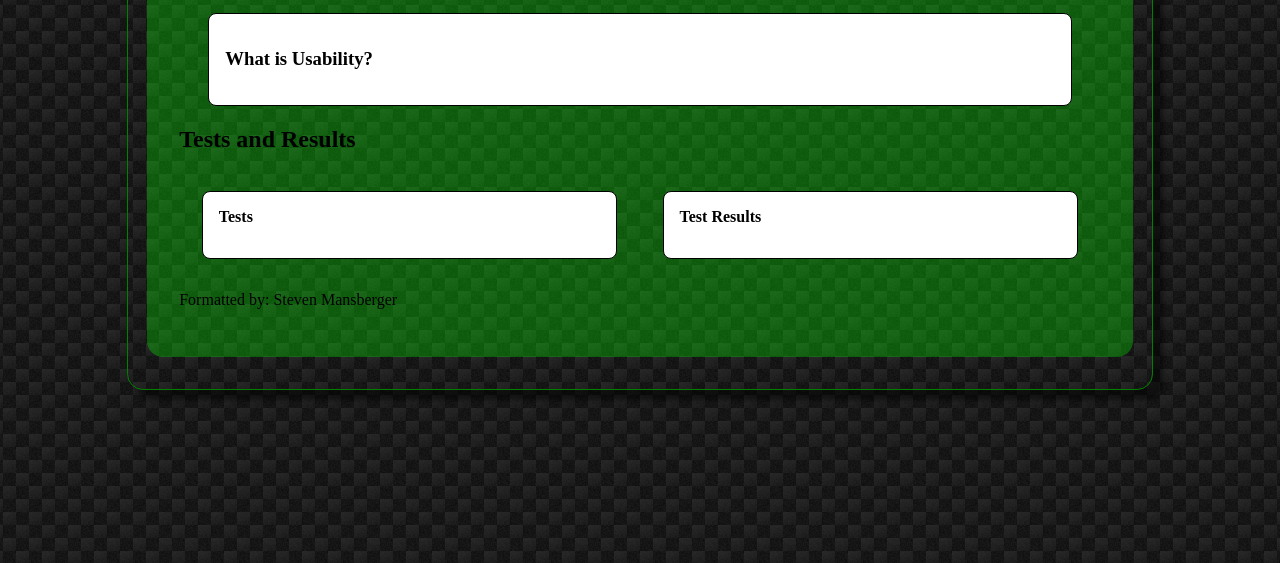
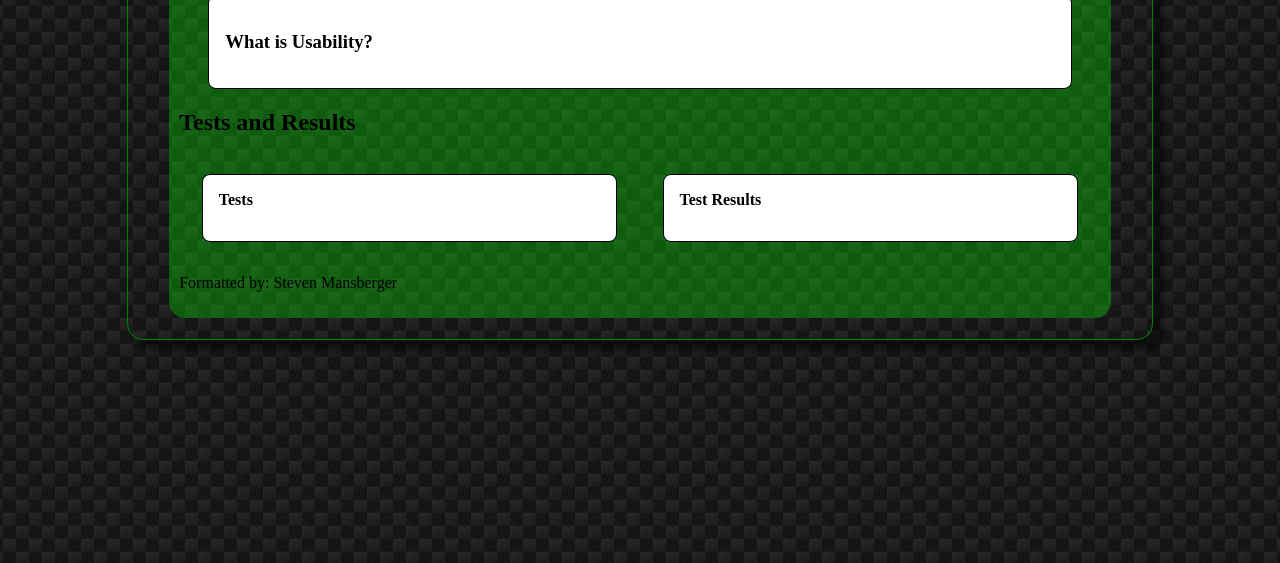
Before and after one commit to SMansberger/WiU, a plain HTML site: page WiU1312_Mansberger_Steven/UsabilityTestingLanding.html in a window 1280 px wide. Shown: the part 237-800 px from the top of the page. Drawn offline with Linux system fonts and the light colour scheme.

Commit message:
Margin management
prevents overlap when viewed on smaller browser windows

```diff
--- a/WiU1312_Mansberger_Steven/css/styles.css
+++ b/WiU1312_Mansberger_Steven/css/styles.css
@@ -32,8 +32,8 @@ h5 {
 #main {
 	width: 90%;
 	height: 95%;
-	margin: 2em auto 2em auto;
-	padding: 1em 2em 2em 2em;
+	margin: 2% auto 2% auto;
+	padding: 1% 1% 1% 1%;
 	border-radius: 1em;
 	background-color: rgba(0,255,0,0.3);
 }
```
